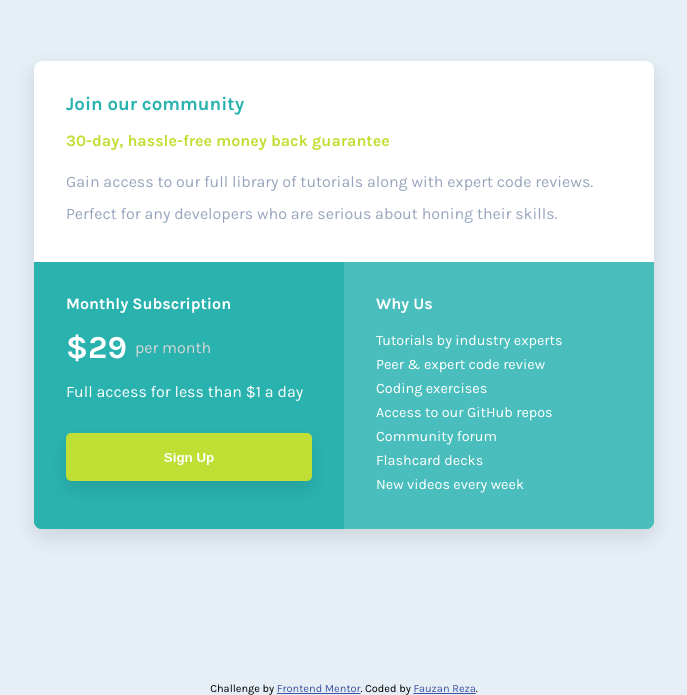
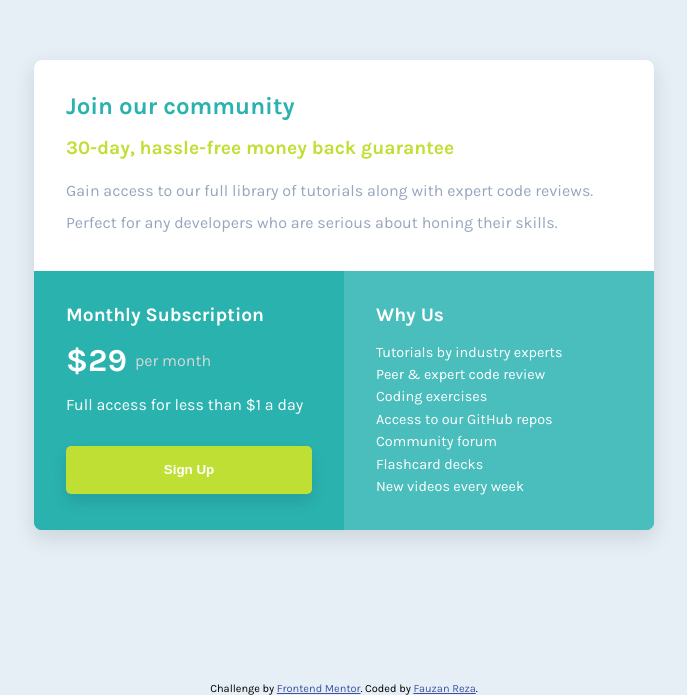
Before and after one commit to codebyfauzan/single-price-grid-component, a plain HTML site: page index.html in a window 1280 px wide. Shown: the part 105-800 px from the top of the page, without its empty margins (296-983 px from the left). Drawn offline with Linux system fonts and the light colour scheme.

Commit message:
modify some codes

```diff
--- a/index.html
+++ b/index.html
@@ -16,23 +16,6 @@
   <link href="https://fonts.googleapis.com/css2?family=Karla:wght@400;700&display=swap" rel="stylesheet">
 
   <title>Frontend Mentor | Single Price Grid Component</title>
-
-  <!-- Feel free to remove these styles or customise in your own stylesheet 👍 -->
-  <style>
-    footer {
-      position: absolute;
-      bottom: 0;
-    }
-
-    .attribution {
-      font-size: 11px;
-      text-align: center;
-    }
-
-    .attribution a {
-      color: hsl(228, 45%, 44%);
-    }
-  </style>
 </head>
 
 <body>
@@ -55,13 +38,15 @@
       </div>
       <div class="why-us">
         <h4>Why Us</h4>
-        <p>Tutorials by industry experts</p>
-        <p>Peer &amp; expert code review</p>
-        <p>Coding exercises</p>
-        <p>Access to our GitHub repos</p>
-        <p>Community forum</p>
-        <p>Flashcard decks</p>
-        <p>New videos every week</p>
+        <ul>
+          <li>Tutorials by industry experts</li>
+          <li>Peer &amp; expert code review</li>
+          <li>Coding exercises</li>
+          <li>Access to our GitHub repos</li>
+          <li>Community forum</li>
+          <li>Flashcard decks</li>
+          <li>New videos every week</li>
+        </ul>
       </div>
     </div>
   </div>
--- a/style.css
+++ b/style.css
@@ -45,11 +45,13 @@ body {
 .join h3 {
     color: hsl(179, 62%, 43%);
     margin-bottom: 1rem;
+    font-size: 1.5rem;
 }
 
 .join h4 {
     color: hsl(71, 73%, 54%);
     margin-bottom: 1rem;
+    font-size: 1.2rem;
 }
 
 .join p {
@@ -75,6 +77,7 @@ body {
 
 .monthly-subs h4 {
     margin-bottom: 1rem;
+    font-size: 1.2rem;
 }
 
 .monthly-subs p span {
@@ -116,11 +119,28 @@ body {
 
 .why-us h4 {
     margin-bottom: 1rem;
+    font-size: 1.2rem;
 }
 
-.why-us p {
-    line-height: 1.5rem;
+.why-us ul {
+    line-height: 1.4rem;
     font-size: 0.9rem;
+    list-style: none;
+}
+
+/* Footer */
+footer {
+    position: absolute;
+    bottom: 0;
+}
+
+.attribution {
+    font-size: 11px;
+    text-align: center;
+}
+
+.attribution a {
+    color: hsl(228, 45%, 44%);
 }
 
 /* Responsive settings */
```
